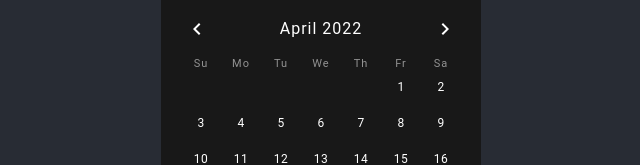
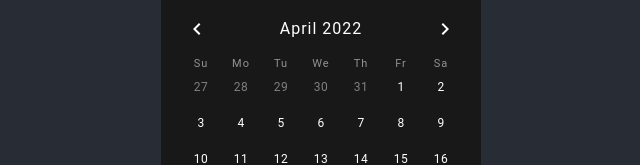
Before and after one commit to Chongfong/Aha-Frontend-Exam, a React (Create React App) app: page / in a window 1280 px wide. Shown: the part 261-426 px from the top of the page, without its empty margins (319-959 px from the left). Built offline with nearby package versions, Linux system fonts and the light colour scheme.

Commit message:
feat(core): add days outside current month

```diff
--- a/src/DatePicker.tsx
+++ b/src/DatePicker.tsx
@@ -91,6 +91,7 @@ export default function DatePicker() {
         dayOfWeekFormatter={(weekday) => `${weekday.format('dd')}`}
         onYearChange={handleYearChange}
         displayStaticWrapperAs='desktop'
+        showDaysOutsideCurrentMonth
         slotProps={{
           toolbar: { hidden: false, toolbarFormat: 'MMM, YYYY', toolbarPlaceholder: '__' },
           yearButton: {
@@ -105,6 +106,9 @@ export default function DatePicker() {
           bgcolor: '#181818',
           width: '320px',
           height: '469px',
+          '.MuiPickersDay-dayOutsideMonth': {
+            color: 'grey',
+          },
           '.MuiPickersLayout-actionBar': {
             gap: '30px',
             padding: '0px 27px 16px 0',
```
